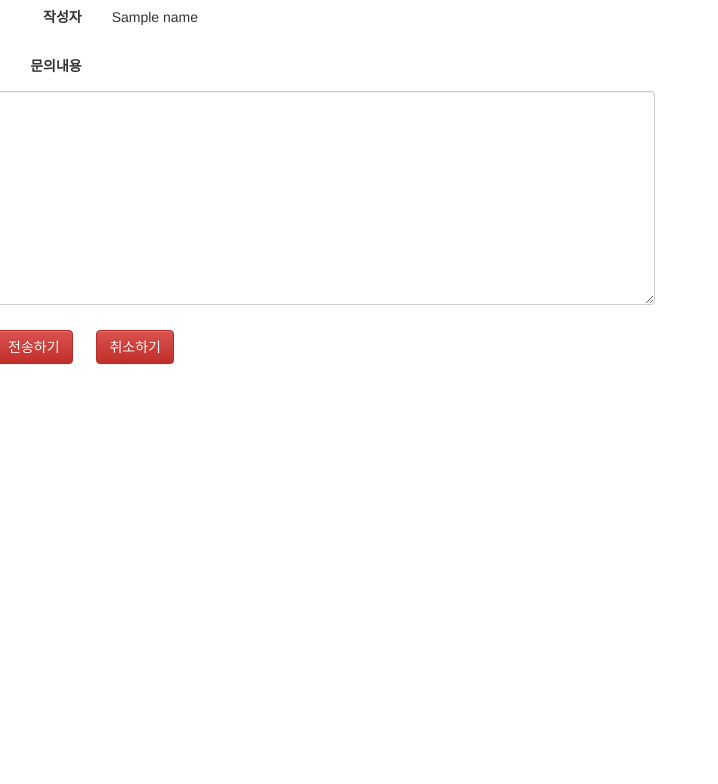
After one commit to yhs11145/Portfolio, a Flask app: template check/templates/reply.html in a window 1280 px wide. The commit adds this page. Shown: the top 784 px of the page, without its empty margins (0-718 px from the left). Run offline with Flask 2, Linux system fonts and the light colour scheme; the template is opened without the code that fills it: most values are stand-ins (such as "Sample title", 1, 10 or a date in 2020); some libraries are stand-ins or nearby versions.

Commit message:
출석 웹 문의게시판 만들기

```diff
--- a/check/app.py
+++ b/check/app.py
@@ -263,9 +263,10 @@ def admincontrol():
 
 @app.route('/reply',methods=["GET",'POST'])
 def reply():
-    if request.method=='POST':
-        text=request.form['text']
-        slack_data("문의요청 :"+ text)
+    name=session['name']
+
+    return render_template('reply.html',name=name)
+
 ##실행
 if __name__=="__main__":
     from waitress import serve
--- /dev/null
+++ b/check/templates/reply.html
@@ -0,0 +1,36 @@
+<html lang="ko">
+    <head>
+        <meta charset="utf-8">
+        <!-- 합쳐지고 최소화된 최신 CSS -->
+        <link rel="stylesheet" href="https://maxcdn.bootstrapcdn.com/bootstrap/3.3.2/css/bootstrap.min.css">
+
+        <!-- 부가적인 테마 -->
+        <link rel="stylesheet" href="https://maxcdn.bootstrapcdn.com/bootstrap/3.3.2/css/bootstrap-theme.min.css">
+
+        <!-- 합쳐지고 최소화된 최신 자바스크립트 -->
+        <script src="https://maxcdn.bootstrapcdn.com/bootstrap/3.3.2/js/bootstrap.min.js"></script>
+        <script src="https://cdn.jsdelivr.net/npm/sweetalert2@9"></script>
+    </head>
+    <script type="text/javascript">
+
+    </script>
+    <body>
+        <form name=selection  class="form-horizontal" style="width:50%;">
+            <div class="form-group">
+                <label class="col-sm-2 control-label">작성자</label>
+                <div class="col-sm-10">
+                    <p class="form-control-static">{{name}}</p>
+                </div>
+            </div>
+            <div class="form-group">
+                <label class="col-sm-2 control-label">문의내용</label>
+            </div>
+            <div class="form-group">
+               <textarea class="form-control" rows="10" ></textarea>
+            </div>
+            <div class="form-group">
+                <input type="button" style=margin:10px; onclick="answer()" value="전송하기" class="btn btn-danger">
+                <input type="button" style=margin:10px; onclick="cancel()" value="취소하기" class="btn btn-danger">
+        </form>
+    </body>
+</html>
```
Also changed, not shown: check/templates/atted.html (+1 -13 lines).
